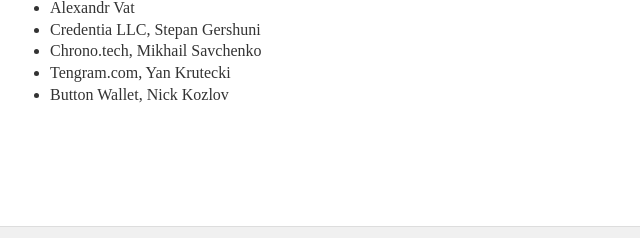
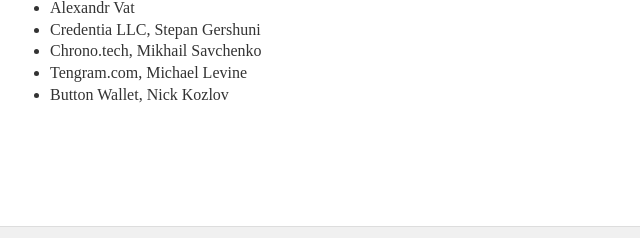
Before and after one commit to akme/site, a plain HTML site: page members.html in a window 1280 px wide. Shown: the part 474-712 px from the top of the page, 640-1280 px from the left. Drawn offline with nearby package versions, Linux system fonts and the light colour scheme; a script that the page names is missing.

Commit message:
Add files via upload

```diff
--- a/members.html
+++ b/members.html
@@ -1,6 +1,6 @@
 <!DOCTYPE html>
 <!--  This site was created in Webflow. http://www.webflow.com  -->
-<!--  Last Published: Fri Feb 14 2020 10:40:06 GMT+0000 (Coordinated Universal Time)  -->
+<!--  Last Published: Fri Feb 14 2020 11:30:00 GMT+0000 (Coordinated Universal Time)  -->
 <html data-wf-page="5e45b2667fa482d76e124bd8" data-wf-site="5e441d09b1b3f54a7760b601">
 <head>
   <meta charset="utf-8">
@@ -63,7 +63,7 @@
           <li>Alexandr Vat</li>
           <li>Credentia LLC, Stepan Gershuni</li>
           <li>Chrono.tech, Mikhail Savchenko</li>
-          <li>Tengram.com, Yan Krutecki</li>
+          <li>Tengram.com, Michael Levine</li>
           <li>Button Wallet, Nick Kozlov</li>
         </ul>
       </div>
```
